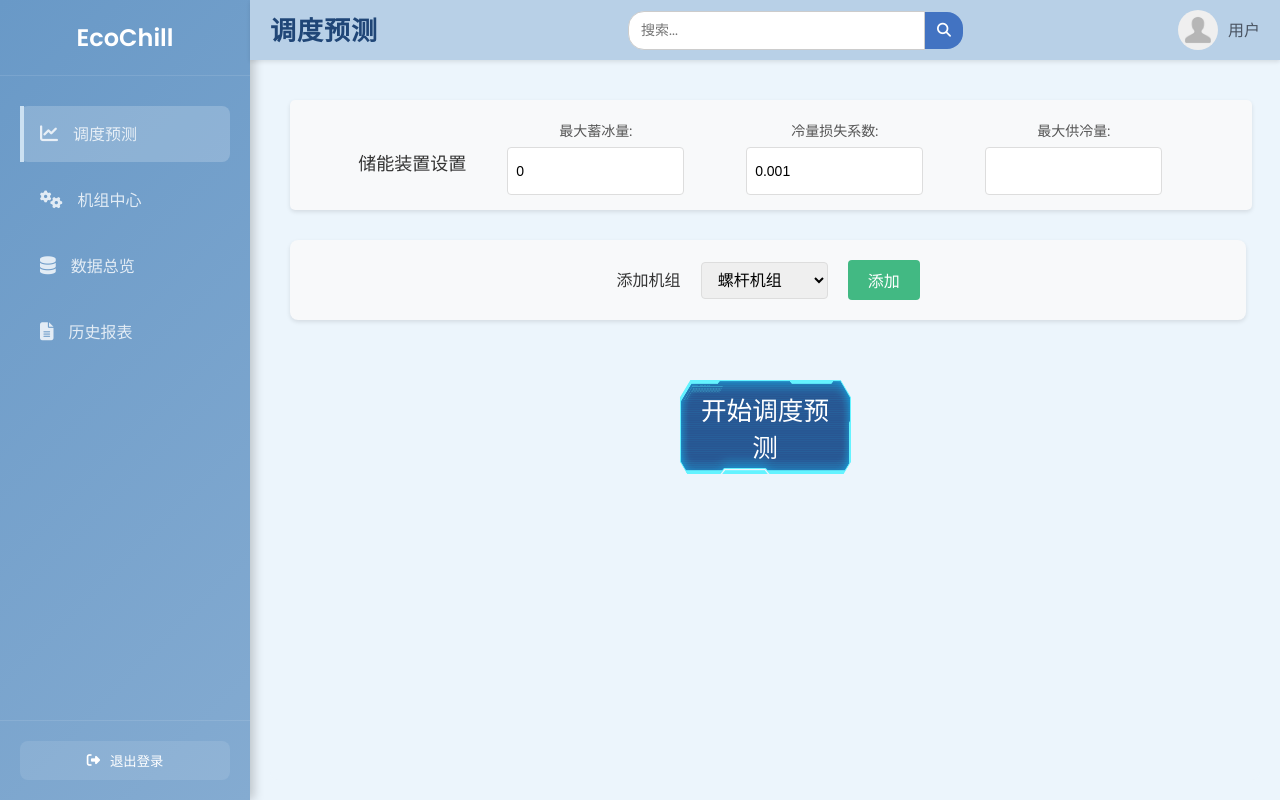
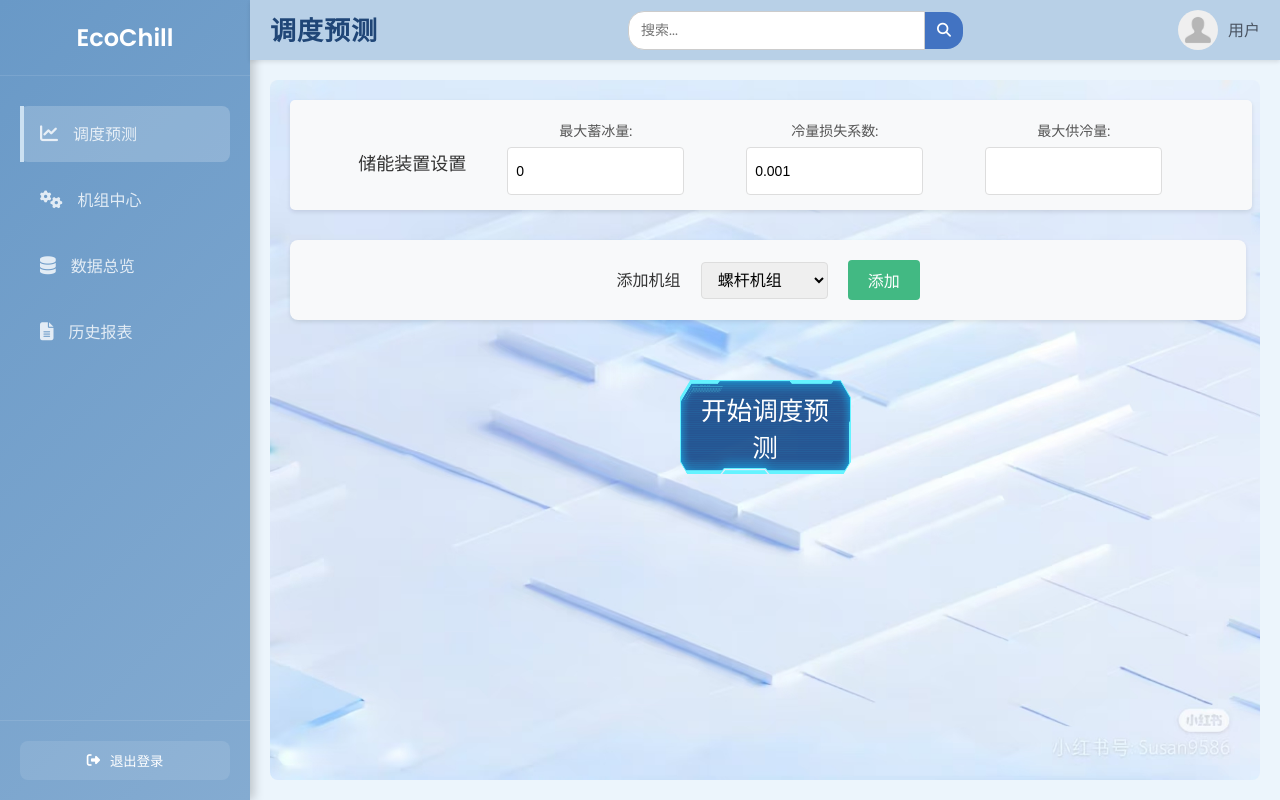
Before and after one commit to SharkPepper-77777/EcoChill, a Vue app: page / in a window 1280 px wide. Built offline with nearby package versions, Linux system fonts and the light colour scheme.

Commit message:
背景图

```diff
--- a/src/views/HomeView.vue
+++ b/src/views/HomeView.vue
@@ -105,7 +105,7 @@ export default {
   margin-top: 20px;
   /* 移除顶部外边距 */
   overflow-y: scroll;
-  //background-image: url('@/assets/workspace-bg.jpg'); // 添加背景图片
+  background-image: url('@/assets/workspace-bg.jpg'); // 添加背景图片
   background-size: cover; // 使背景图片覆盖整个容器
   background-position: center; // 背景图片居中
   background-repeat: no-repeat; // 不重复背景图片
```
